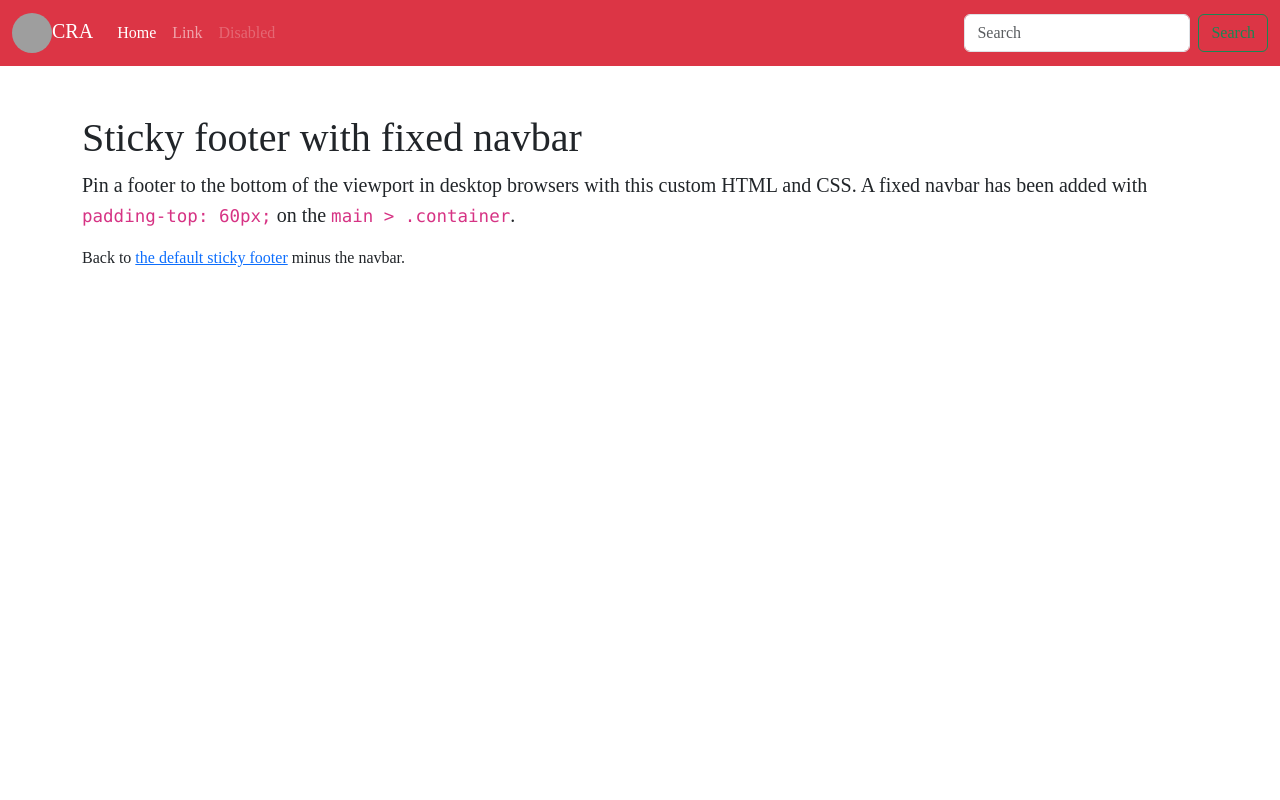
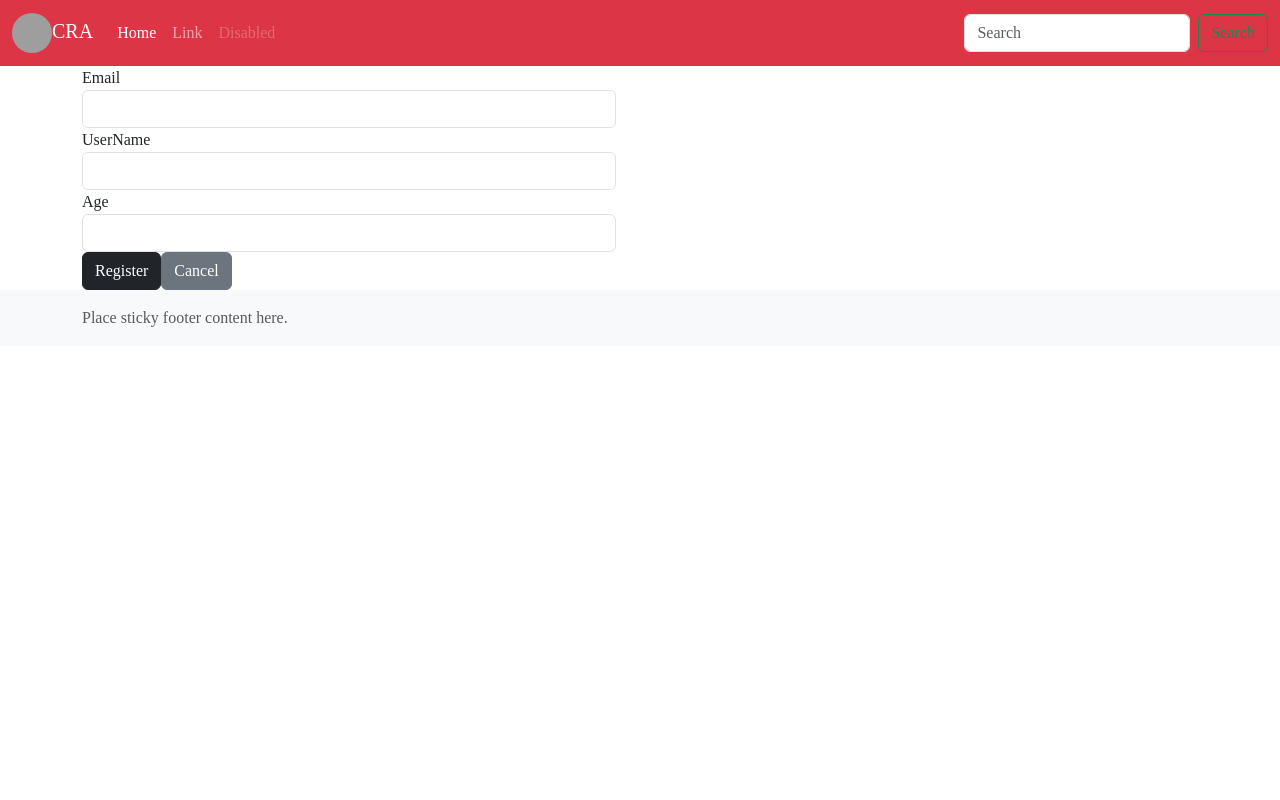
Before and after one commit to khoanguyen84/C0223G, a React (Create React App) app in the folder Module_5/cra-app/: page / in a window 1280 px wide. Shown: the top 800 px of the page. Built offline with nearby package versions, Linux system fonts and the light colour scheme; grey boxes are pictures that could not be loaded; a web font is replaced by a local one.

Commit message:
react hook form

```diff
--- a/Module_5/cra-app/package.json
+++ b/Module_5/cra-app/package.json
@@ -4,14 +4,17 @@
   "private": true,
   "dependencies": {
     "@fortawesome/fontawesome-free": "^6.4.2",
+    "@hookform/resolvers": "^3.2.0",
     "@testing-library/jest-dom": "^5.17.0",
     "@testing-library/react": "^13.4.0",
     "@testing-library/user-event": "^13.5.0",
     "bootstrap": "^5.3.1",
     "react": "^18.2.0",
     "react-dom": "^18.2.0",
+    "react-hook-form": "^7.45.4",
     "react-scripts": "5.0.1",
-    "web-vitals": "^2.1.4"
+    "web-vitals": "^2.1.4",
+    "yup": "^1.2.0"
   },
   "scripts": {
     "start": "react-scripts start",
--- a/Module_5/cra-app/src/App.js
+++ b/Module_5/cra-app/src/App.js
@@ -1,4 +1,5 @@
 import './App.css';
+import Register from './components/Register/Register';
 import Footer from './components/layout/Footer';
 import MainLayout from './components/layout/MainLayout';
 import Navabar from './components/layout/Navbar'
@@ -11,7 +12,7 @@ function App() {
       <Main/>
       <Footer/> */}
       <MainLayout>
-        <Main />
+        <Register />
       </MainLayout>
     </>
   );
--- /dev/null
+++ b/Module_5/cra-app/src/components/Register/Register.jsx
@@ -0,0 +1,54 @@
+import React from "react";
+import { useForm } from 'react-hook-form'
+import { yupResolver } from "@hookform/resolvers/yup"
+import * as yup from 'yup'
+
+const schema = yup.object({
+    email: yup.string().email("Please enter a valid email").required(),
+    username: yup.string()
+                .min(5, "username phải nhiều hơn 5 ký tự")
+                .max(20)
+                .required(),
+    age: yup.number().integer().positive().max(50).required().typeError('age is not valid')
+})
+function Register() {
+    const { register, formState: { errors }, handleSubmit, reset } = useForm({
+        resolver: yupResolver(schema)
+    })
+
+    const handleRegister = (data) => {
+        console.log(data);
+        reset()
+    }
+    return (
+        <div className="container">
+            <form onSubmit={handleSubmit(handleRegister)} className="row col-sm-6">
+                <div className="form-group">
+                    <label className="form-lable">Email</label>
+                    <input type="text" {...register('email', {
+                        pattern: {
+                            value: /^(([^<>()[\]\\.,;:\s@"]+(\.[^<>()[\]\\.,;:\s@"]+)*)|(".+"))@((\[[0-9]{1,3}\.[0-9]{1,3}\.[0-9]{1,3}\.[0-9]{1,3}])|(([a-zA-Z\-0-9]+\.)+[a-zA-Z]{2,}))$/
+                        },
+                    })} className="form-control" />
+                    <span className="text-danger">{errors?.email?.message}</span>
+                </div>
+                <div className="form-group">
+                    <label className="form-lable">UserName</label>
+                    <input type="text" {...register('username')} className="form-control" />
+                    <span className="text-danger">{errors?.username?.message}</span>
+                </div>
+                <div className="form-group">
+                    <label className="form-lable">Age</label>
+                    <input type="text" {...register('age')} className="form-control" />
+                    <span className="text-danger">{errors?.age?.message}</span>
+                </div>
+                <div>
+                    <button type="submit" className="btn btn-dark">Register</button>
+                    <button type="button" className="btn btn-secondary" onClick={() => reset()}>Cancel</button>
+                </div>
+            </form>
+        </div>
+    )
+}
+
+export default Register;
```
Also changed, not shown: 1 other file (tests, documents, lock files or other folders).
